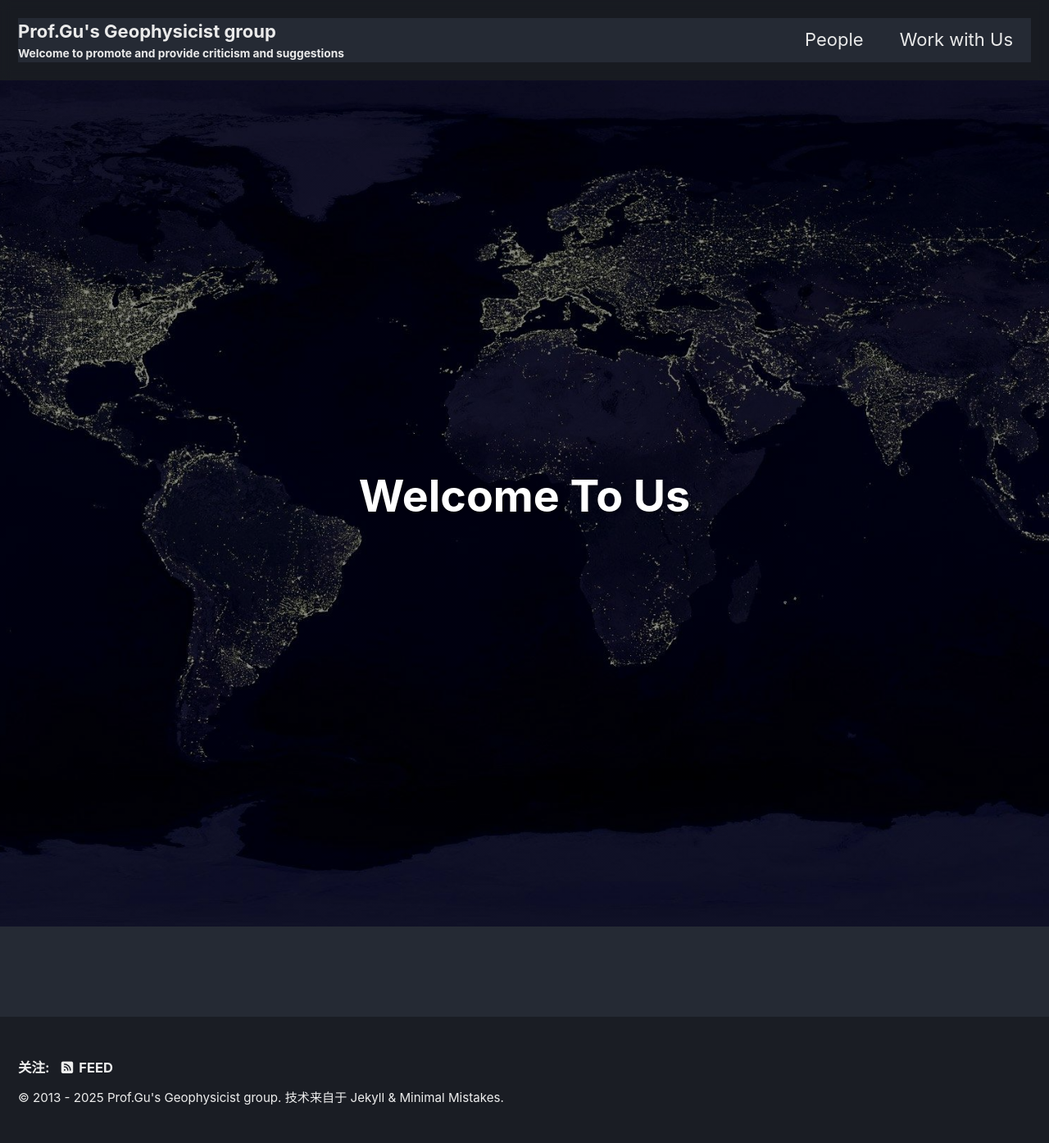
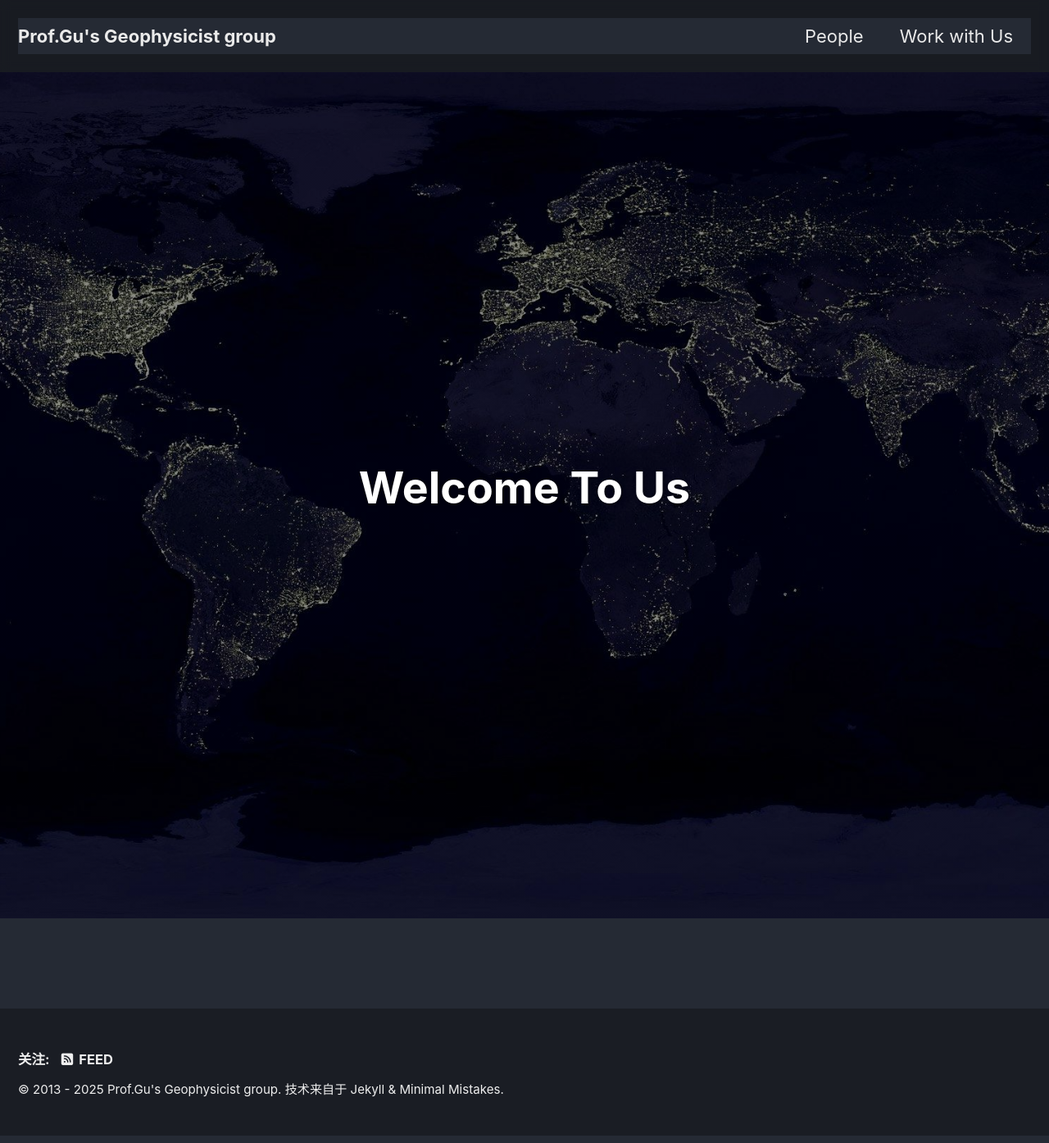
Before and after one commit to gubingluo/gubingluo.github.io, a Jekyll site: the page built from index.md, in a window 1280 px wide. Shown: the whole page at 82% size. Built offline with Jekyll 4.4.1, drawn with Linux system fonts in a browser that asks for light colours; cached includes are drawn as plain includes.

Commit message:
Update _config.yml

```diff
--- a/_config.yml
+++ b/_config.yml
@@ -19,10 +19,10 @@ locale                   : "zh-CN"
 rtl                      : # true, false (default) # turns direction of the page into right to left for RTL languages
 title                    : "Prof.Gu's Geophysicist group"
 title_separator          : "-"
-subtitle                 : "Welcome to promote and provide criticism and suggestions" # site tagline that appears below site title in masthead
+
 name                     : "Used to show our work progress"
 description              : "Includes profiles and work achievements of each member."
-url                      : "https://gu-group.github.io"
+url                      : "https://gubingluo.github.io"
 baseurl                  : ""
 repository               : # GitHub username/repo-name e.g. "mmistakes/minimal-mistakes"
 teaser                   : # path of fallback teaser image, e.g. "/assets/images/500x300.png"
```
